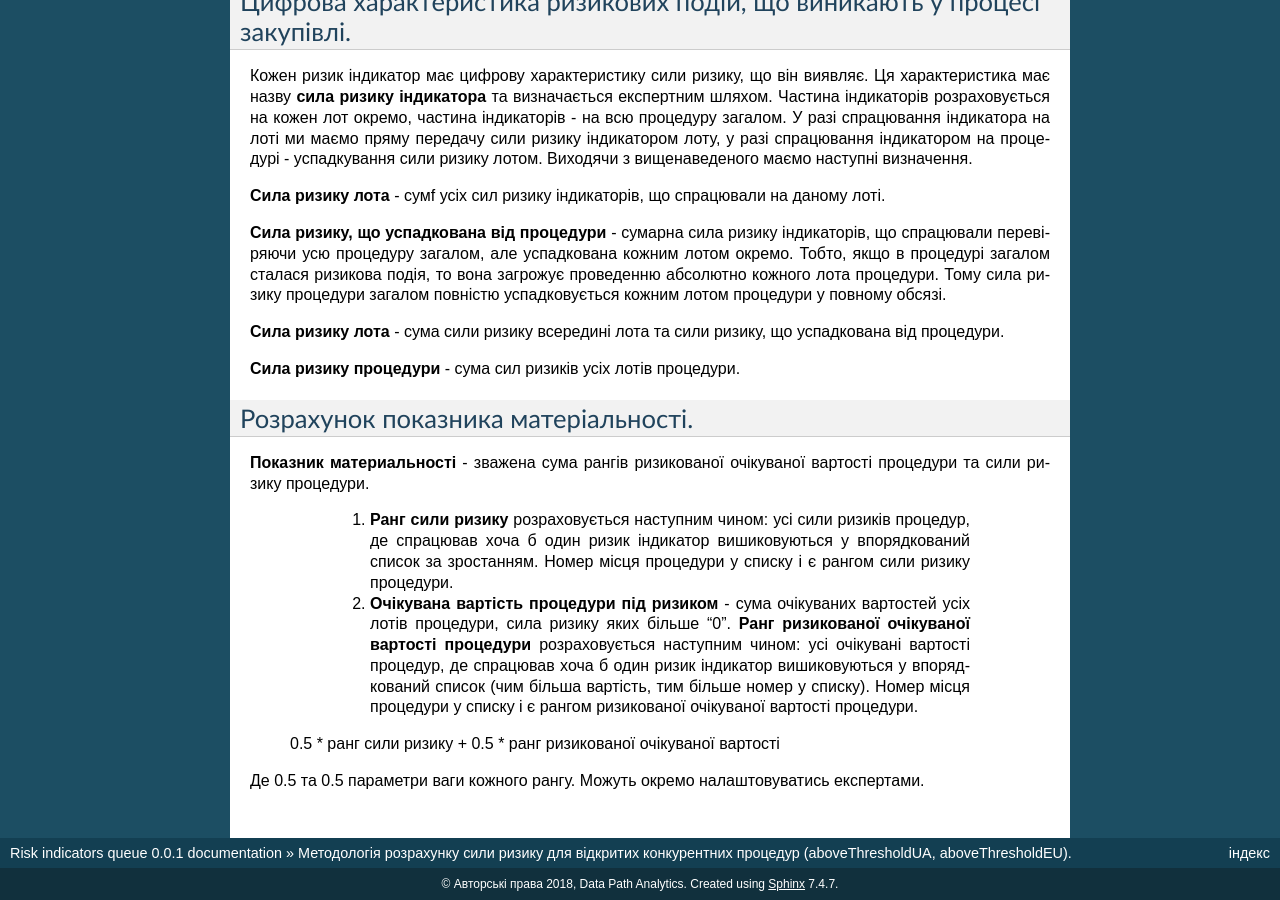
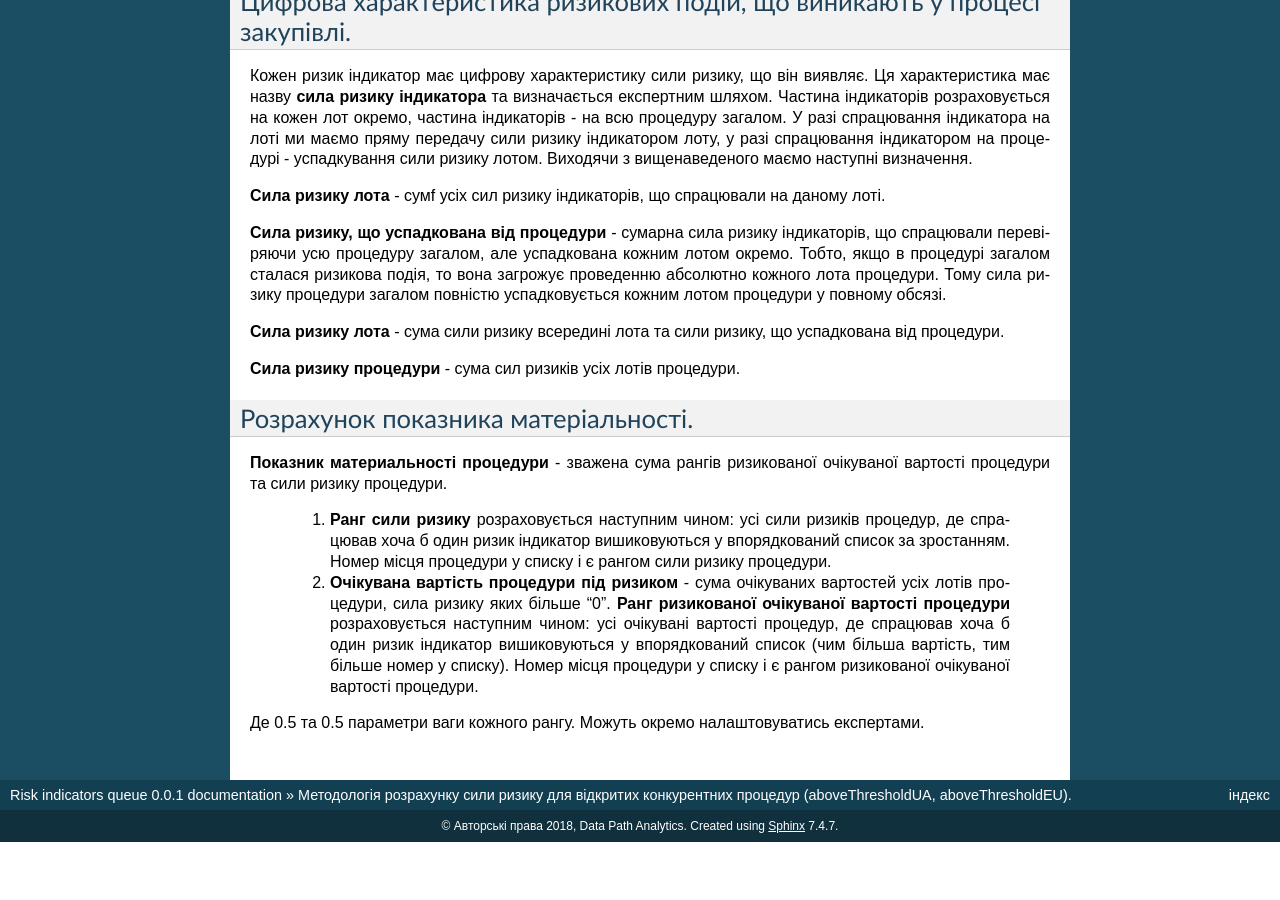
Before and after one commit to DataPathAnalytics/indicators-queue, a Sphinx documentation site: the page built from docs/risks_only_on_lots.rst, in a window 1280 px wide and 900 px high, scrolled down 608 px. Built offline with Sphinx 7.4.7, drawn with Linux system fonts in a browser that asks for light colours; after the commit the page ends 1450 px from its top, so only the background shows below that.

Commit message:
Update risks_only_on_lots.rst

```diff
--- a/docs/risks_only_on_lots.rst
+++ b/docs/risks_only_on_lots.rst
@@ -34,14 +34,14 @@
 Розрахунок показника матеріальності.
 ====================================
 
-**Показник материальності** - зважена сума рангів ризикованої очікуваної вартості процедури та сили ризику процедури.
+**Показник материальності процедури** - зважена сума рангів ризикованої очікуваної вартості процедури та сили ризику процедури.
 
     1. **Ранг сили ризику** розраховується наступним чином: усі сили ризиків процедур, де спрацював хоча б один ризик індикатор вишиковуються у впорядкований список за зростанням.  Номер місця процедури у списку і є рангом сили ризику процедури.
     2. **Очікувана вартість процедури під ризиком** - сума очікуваних вартостей усіх лотів процедури, сила ризику яких більше “0”. **Ранг ризикованої очікуваної вартості процедури** розраховується наступним чином: усі очікувані вартості процедур, де спрацював хоча б один ризик індикатор вишиковуються у впорядкований список (чим більша вартість, тим більше номер у списку). Номер місця процедури у списку і є рангом ризикованої очікуваної вартості процедури.
 
 
-  .. code ::
-  0.5 * ранг сили ризику + 0.5 * ранг ризикованої очікуваної вартості
+.. code ::
+  Показник материальності процедури = 0.5 * ранг сили ризику + 0.5 * ранг ризикованої очікуваної вартості
 
 
 Де 0.5 та 0.5 параметри ваги кожного рангу. Можуть окремо налаштовуватись експертами.
```
